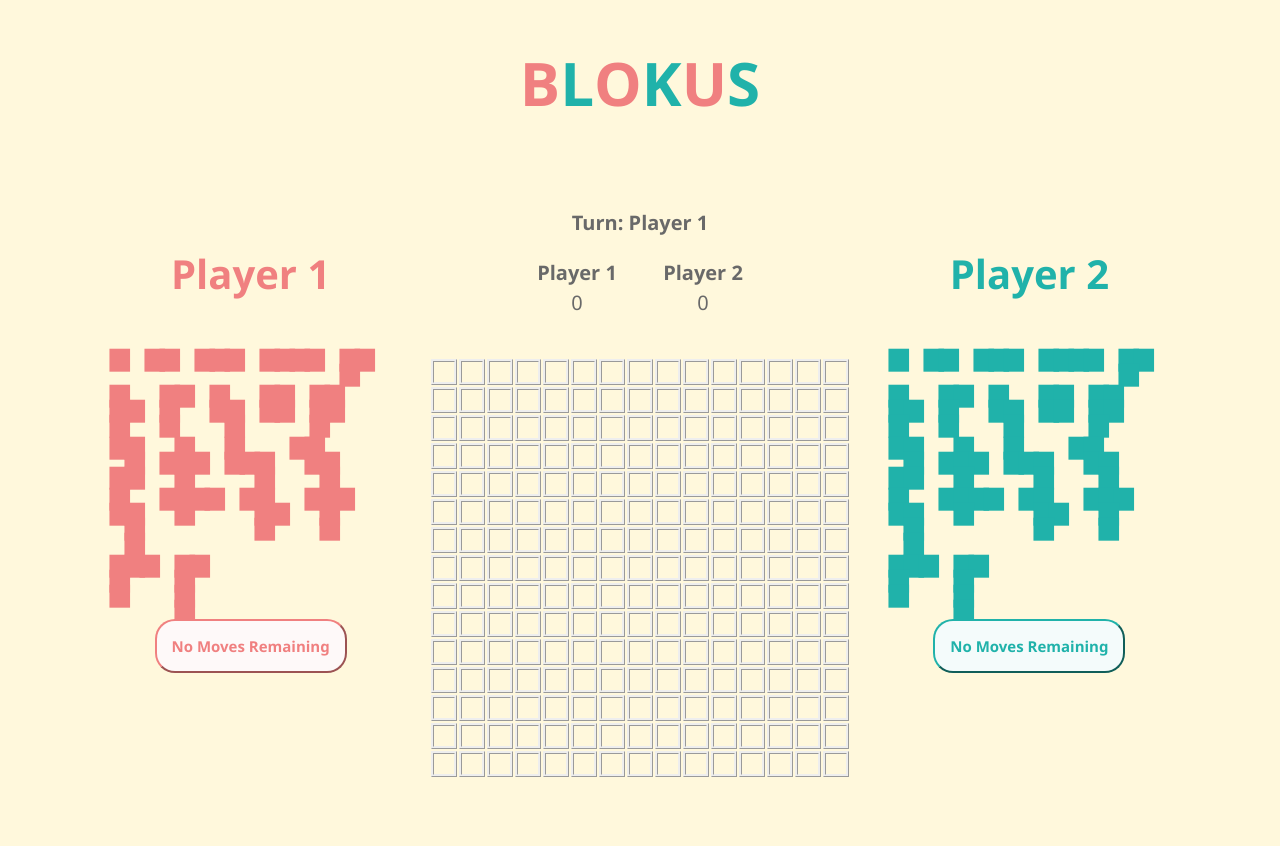
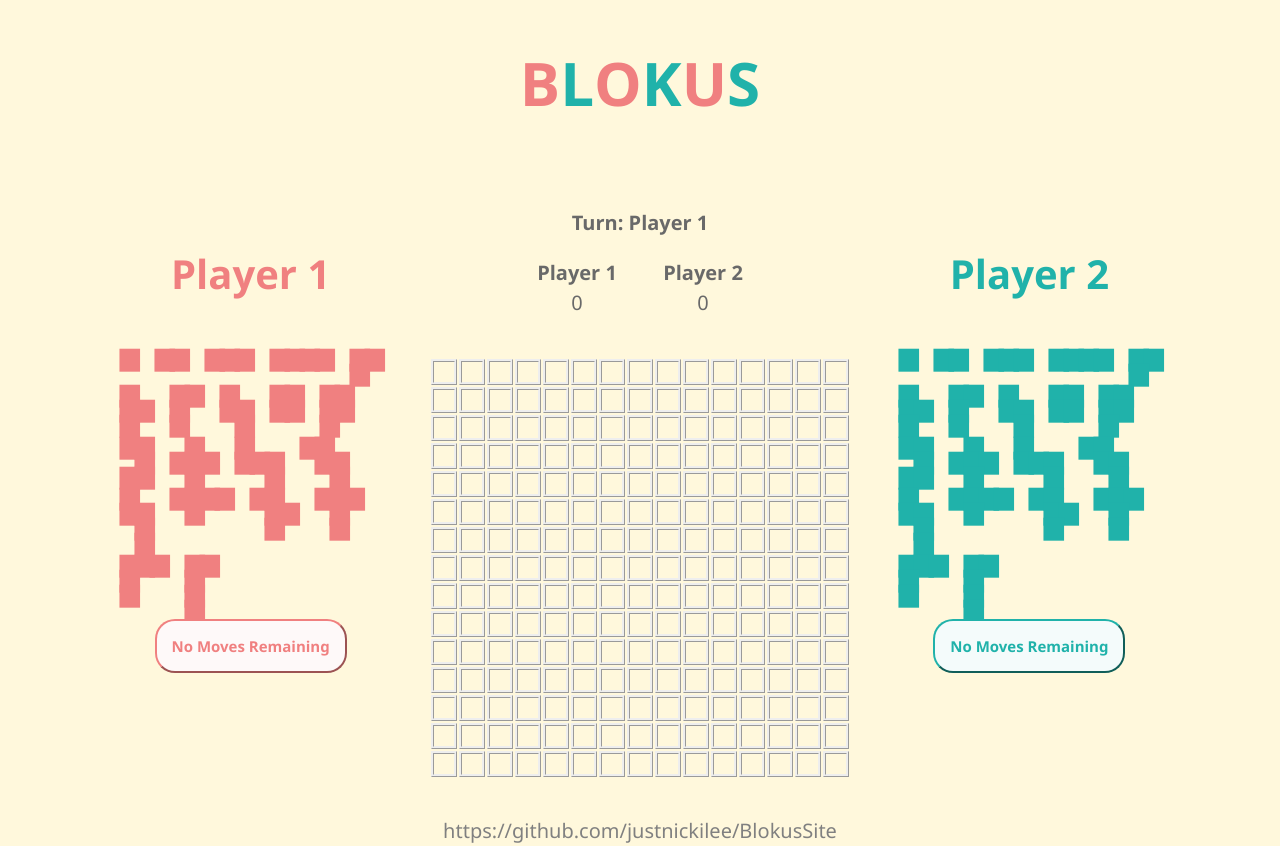
Before and after one commit to justnickilee/BlokusSite, a React (Vite) app: page / in a window 1280 px wide. Before the commit the page ends 800 px from the top, so only its background shows below. Built offline with nearby package versions, Linux system fonts and the light colour scheme.

Commit message:
added github link to the bottom of the page

```diff
--- a/src/GameState/GameState.tsx
+++ b/src/GameState/GameState.tsx
@@ -389,6 +389,9 @@
                     </button>
                 </span>
             </div>
+            <div className={pageCSS.pageFooter}>
+                https://github.com/justnickilee/BlokusSite
+            </div>
         </div>
     );
 }
--- a/src/GameState/page.module.css
+++ b/src/GameState/page.module.css
@@ -4,6 +4,7 @@
     justify-content: start;
     align-items: center;
     height: 90svh;
+    font-family: "Segoe UI", Tahoma, Geneva, Verdana, sans-serif;
 }
 
 .game {
@@ -78,3 +79,9 @@
     background-color: #e2e2e2;
     border: 2x outset lightgray;
 }
+
+.pageFooter {
+    font-size: 20px;
+    color: gray;
+    margin-top: 40px;
+}
--- a/src/Piece/piece.module.css
+++ b/src/Piece/piece.module.css
@@ -15,7 +15,8 @@
     flex-direction: column;
     justify-content: start;
     align-items: start;
-    margin-right: 20px;
+    margin-left: 10px;
+    margin-right: 10px;
 }
 
 .row {
```
